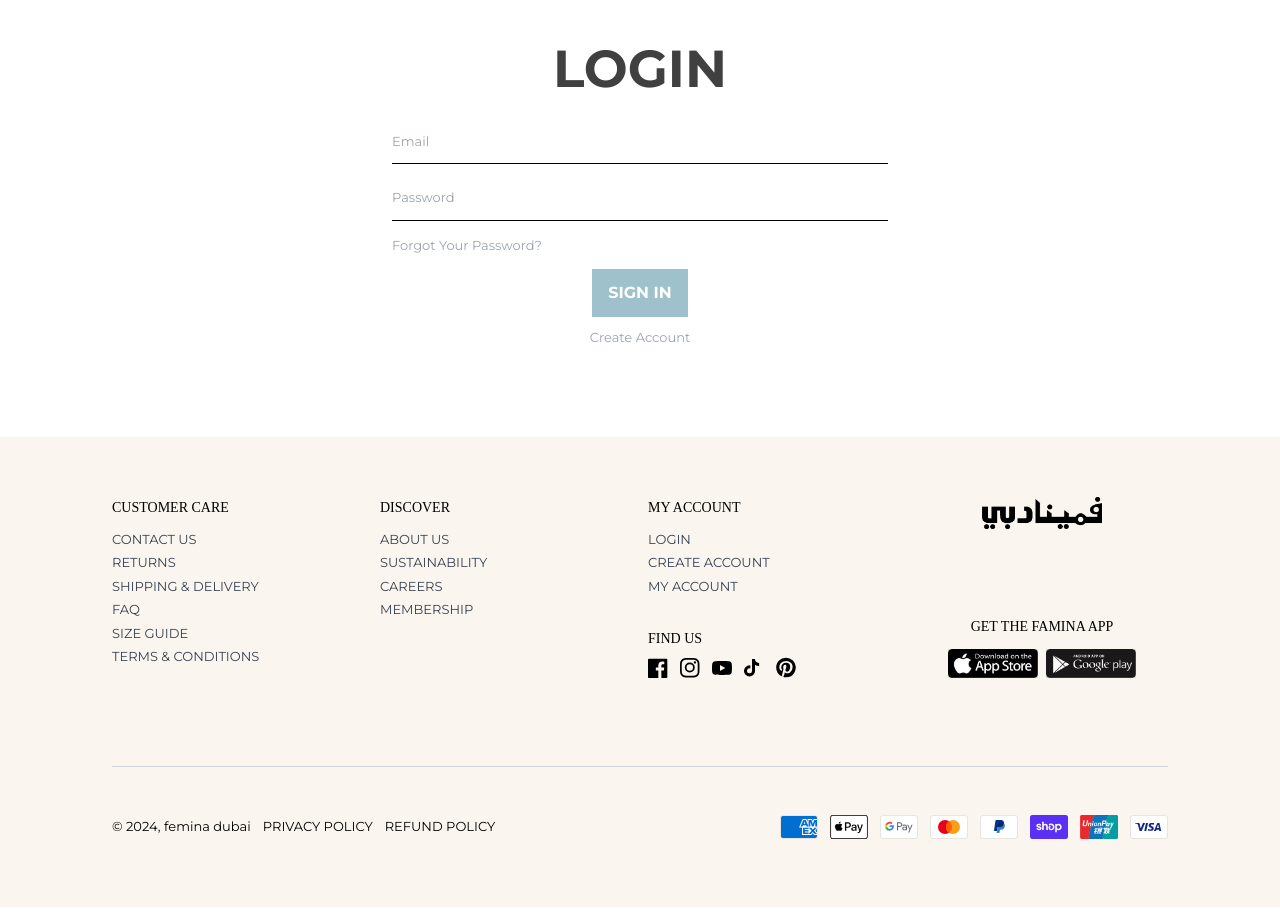
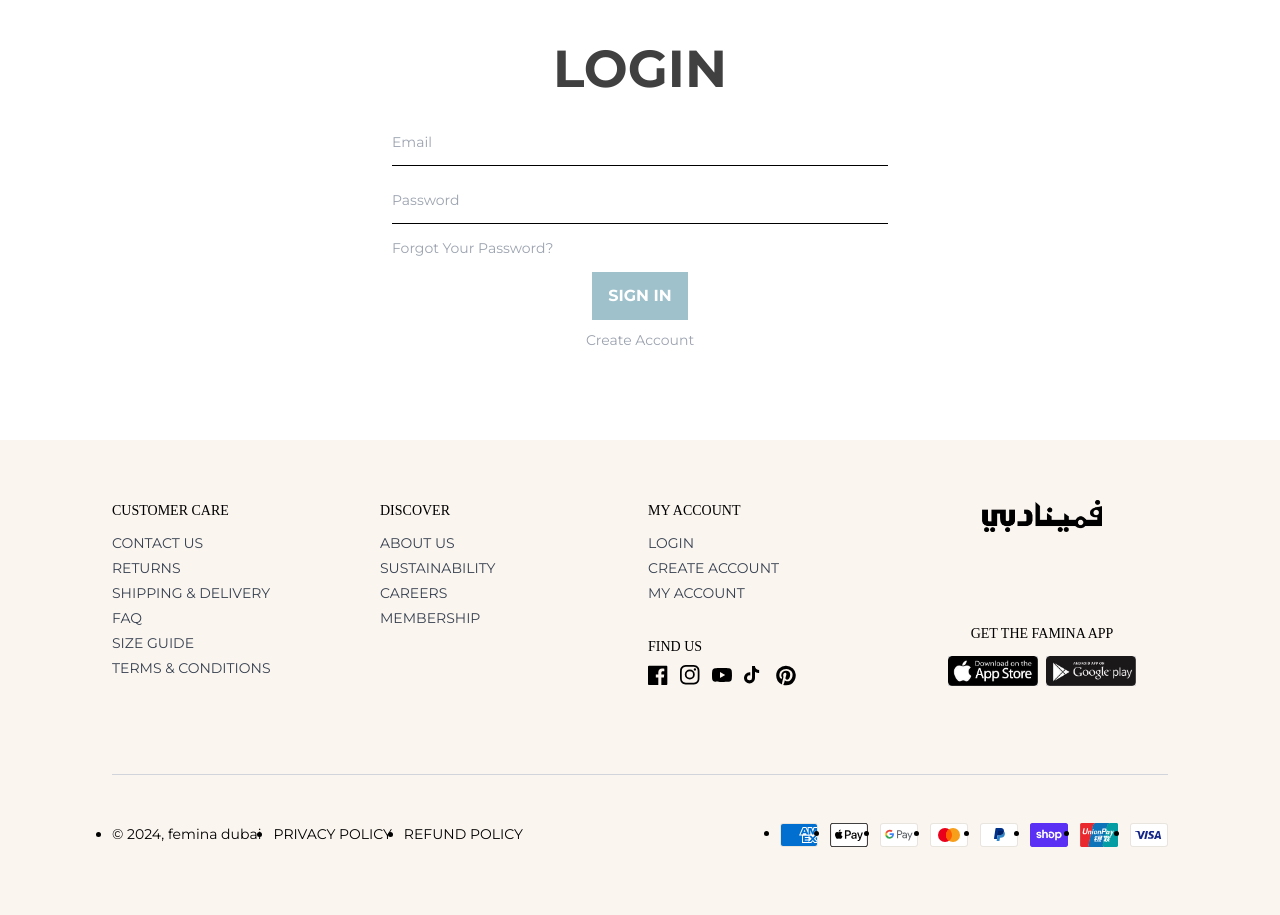
Before and after one commit to DawoodMehmood/Toms, a React (Create React App) app in the folder frontend/: page /login in a window 1280 px wide. Shown: the part 220-1135 px from the top of the page. Built offline with nearby package versions, Linux system fonts and the light colour scheme; no server answers.

Commit message:
changed smallsize

```diff
--- a/frontend/src/index.css
+++ b/frontend/src/index.css
@@ -15,12 +15,12 @@ code {
 }
 
 /*font families*/
-.serif{
+.serif {
   font-family: serif;
 }
 
 .small-size {
-  font-size: small;
+  font-size: 14px;
 }
 
 .links {
@@ -41,7 +41,7 @@ h4 {
   color: #404040;
 }
 
-.product-details ul {
+ul {
   list-style-type: disc;
   /* Change bullet type */
 }
@@ -70,13 +70,14 @@ h4 {
 }
 
 /*Size Chart Page*/
-.size-guide__table, .size-guide__half-table {
+.size-guide__table,
+.size-guide__half-table {
   border: 1px solid;
 }
-#sizing tbody tr{
+#sizing tbody tr {
   border: 0;
 }
-#sizing tbody tr:last-child td{
+#sizing tbody tr:last-child td {
   border-bottom: none;
 }
 #sizing thead tr th {
@@ -84,7 +85,7 @@ h4 {
   background-color: var(--footer-background-primary-color);
   border-bottom: 1px solid;
 }
-#sizing tbody tr td{
+#sizing tbody tr td {
   padding: 20px;
 }
 
```
